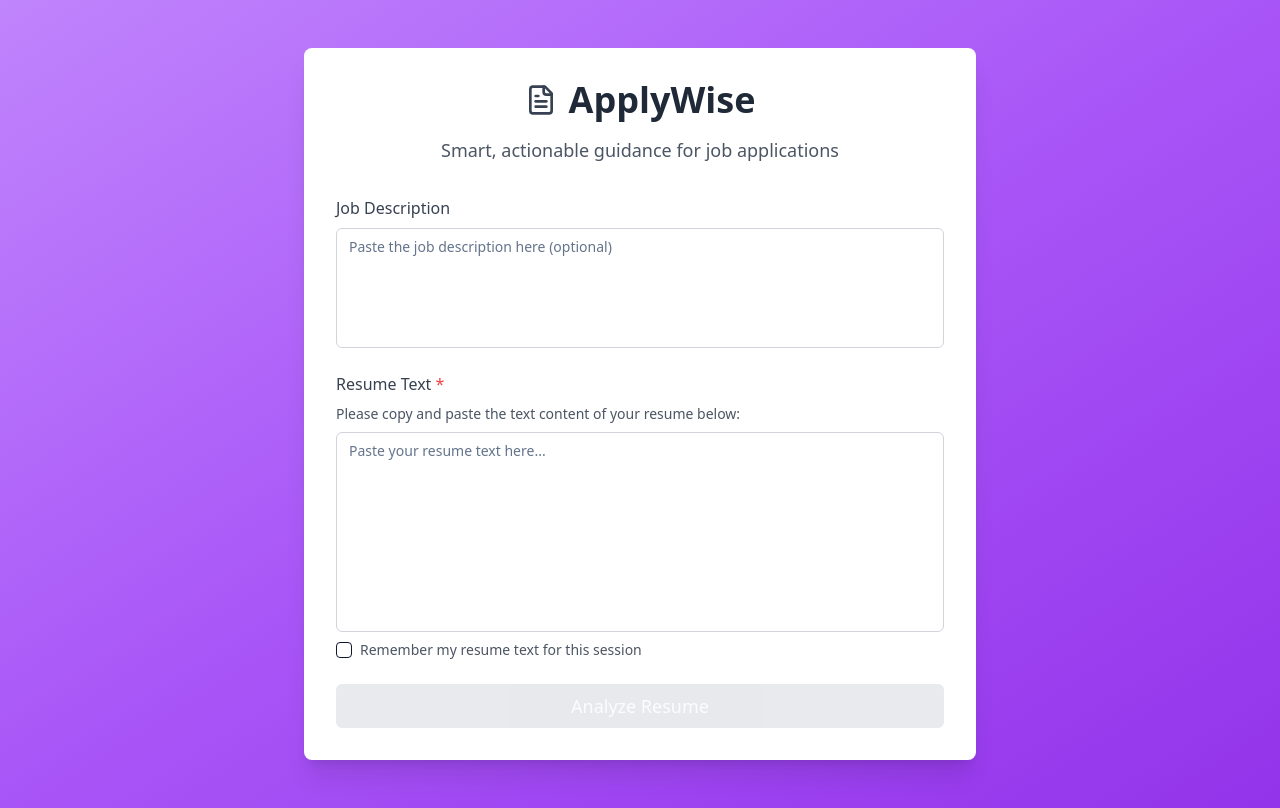
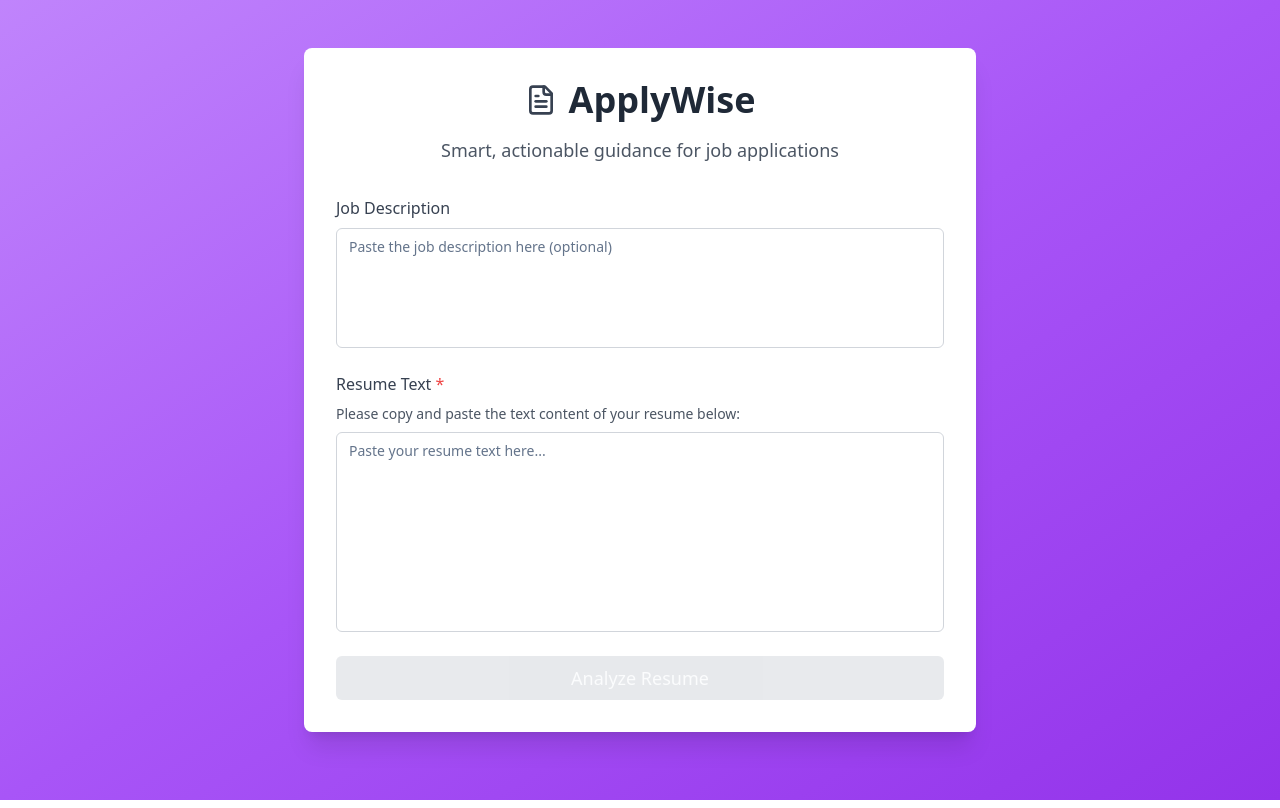
Before and after one commit to manojee1/applywise2, a React (Vite) app: page / in a window 1280 px wide. Built offline with nearby package versions, Linux system fonts and the light colour scheme.

Commit message:
Remove session persistence checkbox
Remove the checkbox and associated session persistence logic.

```diff
--- a/src/pages/Index.tsx
+++ b/src/pages/Index.tsx
@@ -1,5 +1,5 @@
 
-import { useState, useEffect } from "react";
+import { useState } from "react";
 import { useNavigate } from "react-router-dom";
 import Header from "@/components/Header";
 import JobDescriptionInput from "@/components/JobDescriptionInput";
@@ -8,42 +8,12 @@ import { toast } from "@/hooks/use-toast";
 import { supabase } from "@/integrations/supabase/client";
 import { Textarea } from "@/components/ui/textarea";
 import { Label } from "@/components/ui/label";
-import { Checkbox } from "@/components/ui/checkbox";
 
 const Index = () => {
   const [jobDescription, setJobDescription] = useState("");
   const [resumeText, setResumeText] = useState("");
-  const [persistResume, setPersistResume] = useState(false);
   const [isAnalyzing, setIsAnalyzing] = useState(false);
   const navigate = useNavigate();
-
-  // Load persisted resume text on component mount
-  useEffect(() => {
-    const savedResume = sessionStorage.getItem('persistedResumeText');
-    const shouldPersist = sessionStorage.getItem('persistResumeEnabled') === 'true';
-
-    console.log('Loading persisted data:', { savedResume: !!savedResume, shouldPersist });
-
-    if (savedResume && shouldPersist) {
-      setResumeText(savedResume);
-      setPersistResume(true);
-    }
-  }, []);
-
-  // Save resume text to session storage when persist is enabled
-  useEffect(() => {
-    console.log('Persist effect triggered:', { persistResume, resumeTextLength: resumeText.length });
-
-    if (persistResume && resumeText.trim()) {
-      sessionStorage.setItem('persistedResumeText', resumeText);
-      sessionStorage.setItem('persistResumeEnabled', 'true');
-      console.log('Resume text saved to session storage');
-    } else if (!persistResume) {
-      sessionStorage.removeItem('persistedResumeText');
-      sessionStorage.removeItem('persistResumeEnabled');
-      console.log('Resume text removed from session storage');
-    }
-  }, [resumeText, persistResume]);
 
   const handleAnalyze = async () => {
     if (!jobDescription.trim()) {
@@ -133,19 +103,6 @@ const Index = () => {
                   onChange={(e) => setResumeText(e.target.value)}
                   className="min-h-[200px] resize-none border-gray-300 focus:border-blue-500 focus:ring-blue-500"
                 />
-                <div className="flex items-center space-x-2 mt-2">
-                  <Checkbox
-                    id="persist-resume"
-                    checked={persistResume}
-                    onCheckedChange={(checked) => {
-                      console.log('Checkbox changed:', checked);
-                      setPersistResume(checked as boolean);
-                    }}
-                  />
-                  <Label htmlFor="persist-resume" className="text-sm text-gray-600 cursor-pointer">
-                    Remember my resume text for this session
-                  </Label>
-                </div>
               </div>
 
               <AnalyzeButton
```
